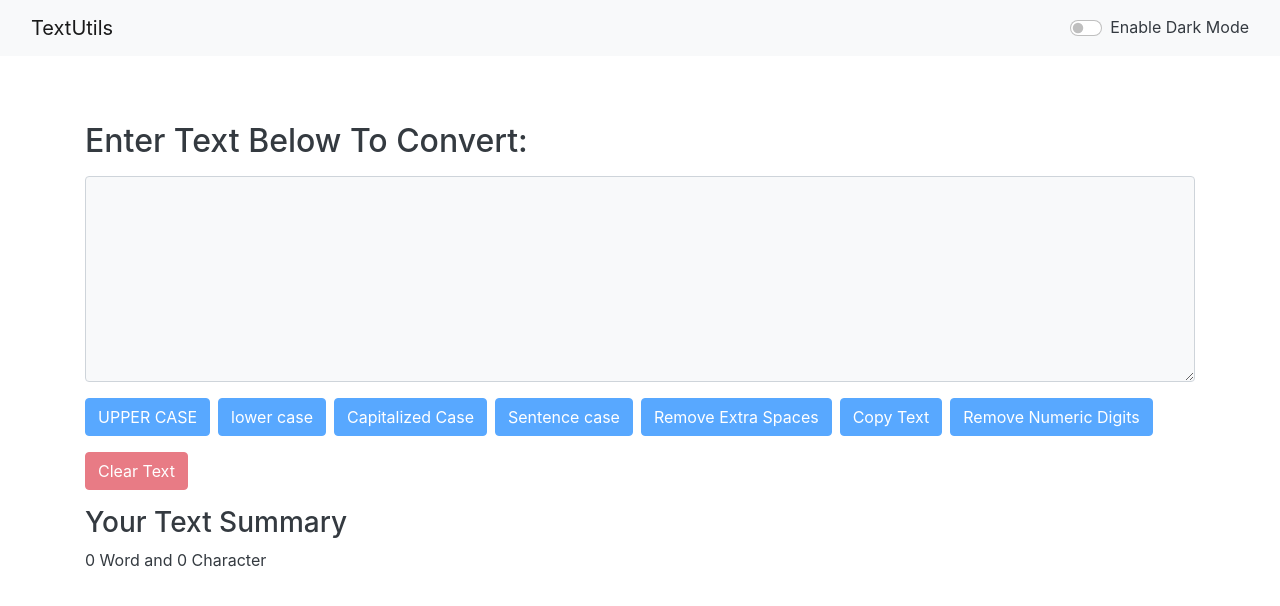
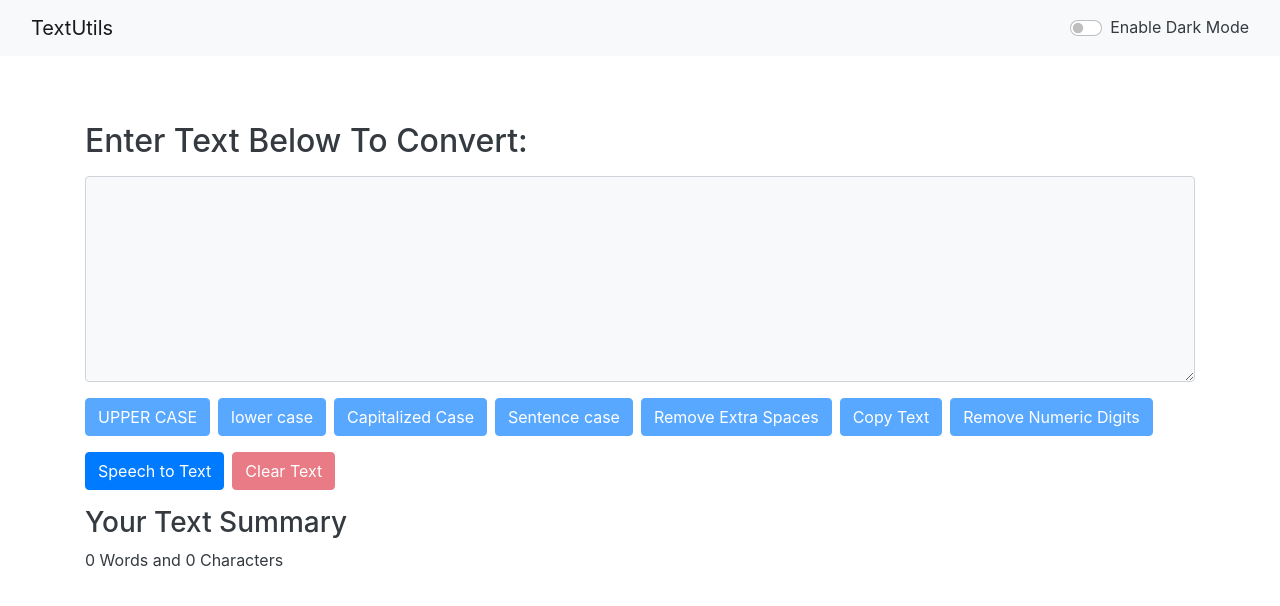
Before and after one commit to Sandeep26899/my-app, a React (Create React App) app: page / in a window 1280 px wide. Shown: the top 606 px of the page. Built offline with nearby package versions, Linux system fonts and the light colour scheme.

Commit message:
add speech to text feature

```diff
--- a/src/App.js
+++ b/src/App.js
@@ -8,10 +8,7 @@ import About from './components/About';
 import {
   BrowserRouter as Router,
   Switch,
-  Route,
-  Link,
-  useRouteMatch,
-  useParams
+  Route
 } from "react-router-dom";
 
 
--- a/src/components/TextForm.js
+++ b/src/components/TextForm.js
@@ -1,83 +1,210 @@
-import React, {useState} from 'react'
+import React, { useState } from "react";
 
 export default function TextForm(props) {
+  const [text, setText] = useState("");
+  const [error, setError] = useState("");
+  const [mic, setMic] = useState(false);
 
-    const [text, setText] = useState("");
+  const handleOnChange = (event) => {
+    setText(event.target.value);
+  };
 
-    const handleOnChange = (event)=> {
-        setText(event.target.value);
-    }
-
-    const handleUpperCase = ()=> {
+  const handleUpperCase = () => {
     let UpperCaseText = text.toUpperCase();
     setText(UpperCaseText);
     // props.showAlert('UpperCase transform done', 'success');
-    }
+  };
 
-    const handleLowerCase = ()=> {
+  const handleLowerCase = () => {
     let LowerCaseText = text.toLowerCase();
     setText(LowerCaseText);
-    }
+  };
 
-     const handleCaptalize = ()=> {
-        let CaptalizeCaseText = text.toLowerCase().replace( /\b./g, function(a){ return a.toUpperCase(); } );
+  const handleCaptalize = () => {
+    let CaptalizeCaseText = text.toLowerCase().replace(/\b./g, function (a) {
+      return a.toUpperCase();
+    });
     setText(CaptalizeCaseText);
-    }
+  };
 
-    const handleSentence = ()=> {
-        let SentenceCaseText = text.charAt(0).toUpperCase() + text.slice(1).toLowerCase();
+  const handleSentence = () => {
+    let SentenceCaseText =
+      text.charAt(0).toUpperCase() + text.slice(1).toLowerCase();
     setText(SentenceCaseText);
-    }
+  };
 
-    const handleRemoveSpaces = ()=> {
+  const handleRemoveSpaces = () => {
     let RemoveSpace = text.split(/[ ]+/);
     setText(RemoveSpace.join(" "));
-    }
+  };
 
-    const handleCopy = ()=> {
+  const handleCopy = () => {
     let copyText = text;
-        document.getElementById("appendText").innerHTML = '<div id="copied" class="alert alert-success mt-3 p-2 mb-0" role="alert">Text copied to clipboard</div>';
+    document.getElementById("appendText").innerHTML =
+      '<div id="copied" class="alert alert-success mt-3 p-2 mb-0" role="alert">Text copied to clipboard</div>';
     navigator.clipboard.writeText(copyText);
     setTimeout(() => {
       document.getElementById("copied").remove();
     }, 4000);
-    }
+  };
 
   const handleRemoveNumeric = () => {
-        setText(text.replace(/[0-9]/g, ''));
+    setText(text.replace(/[0-9]/g, ""));
+  };
+
+  const handleClear = () => {
+    setText("");
+  };
+  let finalTranscripts = "";
+
+  const handleSpeechToText = () => {
+    if ("webkitSpeechRecognition" in window) {
+      const speechRecognizer = new window.webkitSpeechRecognition();
+      speechRecognizer.continuous = true;
+      speechRecognizer.interimResults = true;
+      speechRecognizer.lang = "en-US";
+      speechRecognizer.start();
+      setMic(true);
+
+      speechRecognizer.onresult = function (event) {
+        let interimTranscripts = "";
+        for (let i = event.resultIndex; i < event.results.length; i++) {
+          const transcript = event.results[i][0].transcript;
+          transcript.replace("\n", "<br>");
+          if (event.results[i].isFinal) {
+            finalTranscripts += transcript;
+          } else {
+            interimTranscripts += transcript;
           }
+        }
+        const result = finalTranscripts + interimTranscripts;
+        setText(result);
+        // finalTranscripts = "";
+      };
+      speechRecognizer.onerror = function (event) {
+        setMic(false);
+        console.error("Speech recognition error:", event.error);
+      };
 
-    const handleClear = ()=> {
-        setText('');
+      speechRecognizer.onspeechend = () => {
+        setMic(false);
+        console.log("Speech recognition has stopped.");
+      };
+    } else {
+      setError(
+        "Your browser is not supported speech to text. Please download Google Chrome or update your Google Chrome."
+      );
     }
-
+  };
 
   return (
     <div className="container">
       <div className="mb-3 mt-3">
-                <h2 className={`mb-3 text-${props.mode==='light'?'dark':'light'}`}>{props.title}</h2>
-                <textarea className={`form-control text-${props.mode==='dark'?'light':'dark'} bg-${props.mode==='dark'?'dark':'light'}`} value={text} onChange={handleOnChange} id="myBox" rows="8"></textarea>
+        <h2
+          className={`mb-3 text-${props.mode === "light" ? "dark" : "light"}`}
+        >
+          {props.title}
+        </h2>
+        <textarea
+          className={`form-control text-${
+            props.mode === "dark" ? "light" : "dark"
+          } bg-${props.mode === "dark" ? "dark" : "light"}`}
+          value={text}
+          onChange={(e) => handleOnChange(e)}
+          id="myBox"
+          rows="8"
+          disabled={mic}
+        ></textarea>
         <span id="appendText"></span>
-                <button disabled={text.length===0} className="btn btn-primary mt-3 me-2" onClick={handleUpperCase}>UPPER CASE</button>
-                <button disabled={text.length===0} className="btn btn-primary mt-3 me-2" onClick={handleLowerCase}>lower case</button>
-                <button disabled={text.length===0} className="btn btn-primary mt-3 me-2" onClick={handleCaptalize}>Capitalized Case</button>
-                <button disabled={text.length===0} className="btn btn-primary mt-3 me-2" onClick={handleSentence}>Sentence case</button>
-                <button disabled={text.length===0} className="btn btn-primary mt-3 me-2" onClick={handleRemoveSpaces}>Remove Extra Spaces</button>
-                <button disabled={text.length===0} className="btn btn-primary mt-3 me-2" onClick={handleCopy}>Copy Text</button>
-                <button disabled={text.length===0} className="btn btn-primary mt-3 me-2" onClick={handleRemoveNumeric}>Remove Numeric Digits</button>
-                <button disabled={text.length===0} className="btn btn-danger mt-3 me-2" onClick={handleClear}>Clear Text</button>
+        <button
+          disabled={text.length === 0}
+          className="btn btn-primary mt-3 me-2"
+          onClick={handleUpperCase}
+        >
+          UPPER CASE
+        </button>
+        <button
+          disabled={text.length === 0}
+          className="btn btn-primary mt-3 me-2"
+          onClick={handleLowerCase}
+        >
+          lower case
+        </button>
+        <button
+          disabled={text.length === 0}
+          className="btn btn-primary mt-3 me-2"
+          onClick={handleCaptalize}
+        >
+          Capitalized Case
+        </button>
+        <button
+          disabled={text.length === 0}
+          className="btn btn-primary mt-3 me-2"
+          onClick={handleSentence}
+        >
+          Sentence case
+        </button>
+        <button
+          disabled={text.length === 0}
+          className="btn btn-primary mt-3 me-2"
+          onClick={handleRemoveSpaces}
+        >
+          Remove Extra Spaces
+        </button>
+        <button
+          disabled={text.length === 0}
+          className="btn btn-primary mt-3 me-2"
+          onClick={handleCopy}
+        >
+          Copy Text
+        </button>
+        <button
+          disabled={text.length === 0}
+          className="btn btn-primary mt-3 me-2"
+          onClick={handleRemoveNumeric}
+        >
+          Remove Numeric Digits
+        </button>
+        <button
+          disabled={error || mic}
+          className="btn btn-primary mt-3 me-2"
+          onClick={handleSpeechToText}
+        >
+          {mic ? "Listening" : "Speech to Text"}
+        </button>
+        <button
+          disabled={text.length === 0}
+          className="btn btn-danger mt-3 me-2"
+          onClick={handleClear}
+        >
+          Clear Text
+        </button>
       </div>
+      <span className="text-danger d-block mb-2">{error}</span>
       <div className="mb-3">
-                <h3 className={`text-${props.mode==='light'?'dark':'light'}`}>Your Text Summary</h3>
-                <p className={`text-${props.mode==='light'?'dark':'light'}`}>{text.split(/\s+/).filter((element)=>{ return element.length!==0}).length} {text.split(" ").length === 1 && " Word" } {text.split(" ").length > 1 && " Words" } and {text.length} {text.length < 2 && " Character" }  {text.length > 1 && " Characters" }</p>
+        <h3 className={`text-${props.mode === "light" ? "dark" : "light"}`}>
+          Your Text Summary
+        </h3>
+        <p className={`text-${props.mode === "light" ? "dark" : "light"}`}>
+          {text.split(/\s+/).filter((element) => element.length !== 0).length}{" "}
+          {text.split(/\s+/).filter((element) => element.length !== 0)
+            .length === 1
+            ? "Word"
+            : "Words"}{" "}
+          and {text.length} {text.length === 1 ? "Character" : "Characters"}
+        </p>
 
-                {text.length > 0 &&
+        {text.length > 0 && (
           <>
-                <h3 className={`text-${props.mode==='light'?'dark':'light'}`}>Preview</h3>
-                <p className={`text-${props.mode==='light'?'dark':'light'}`}>{text}</p>
+            <h3 className={`text-${props.mode === "light" ? "dark" : "light"}`}>
+              Preview
+            </h3>
+            <p className={`text-${props.mode === "light" ? "dark" : "light"}`}>
+              {text}
+            </p>
           </>
-                }
+        )}
       </div>
     </div>
-    )
+  );
 }
```
Also changed, not shown: 1 other file (tests, documents, lock files or other folders). Lines whose indentation alone changed are shown as unchanged.
